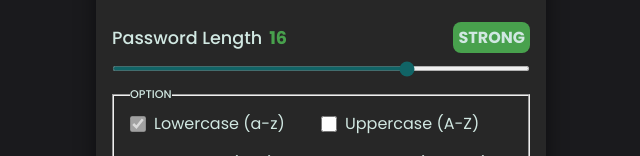
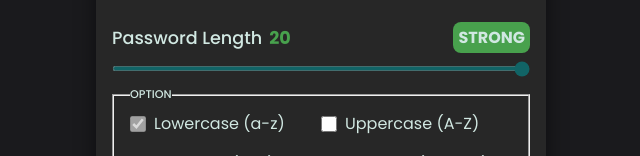
Before and after one commit to rnzsantos/random-password-generator, a plain HTML site: page index.html in a window 1280 px wide. Shown: the part 291-447 px from the top of the page, without its empty margins (319-959 px from the left). Drawn offline with nearby package versions, Linux system fonts and the light colour scheme.

Commit message:
Update index.html

```diff
--- a/index.html
+++ b/index.html
@@ -22,10 +22,8 @@
         </h1>
         <h4>Never use an insecure password again.</h4>
       </div>
-
       <hr />
       <br />
-
       <div class="pass-length">
         <div class="pass-length__details">
           <p class="pass-length__text">Password Length</p>
@@ -38,10 +36,9 @@
           min="6"
           max="20"
           step="1"
-          value="16"
+          value="20"
         />
       </div>
-
       <div class="pass-option">
         <fieldset>
           <legend>Option</legend>
@@ -69,11 +66,9 @@
           </ul>
         </fieldset>
       </div>
-
       <div class="generate">
         <button class="generate__btn">Generate Password</button>
       </div>
-
       <div class="random-pass">
         <input class="random-pass__input" type="text" disabled />
         <i class="copy-icon bx bx-copy"></i>
```
